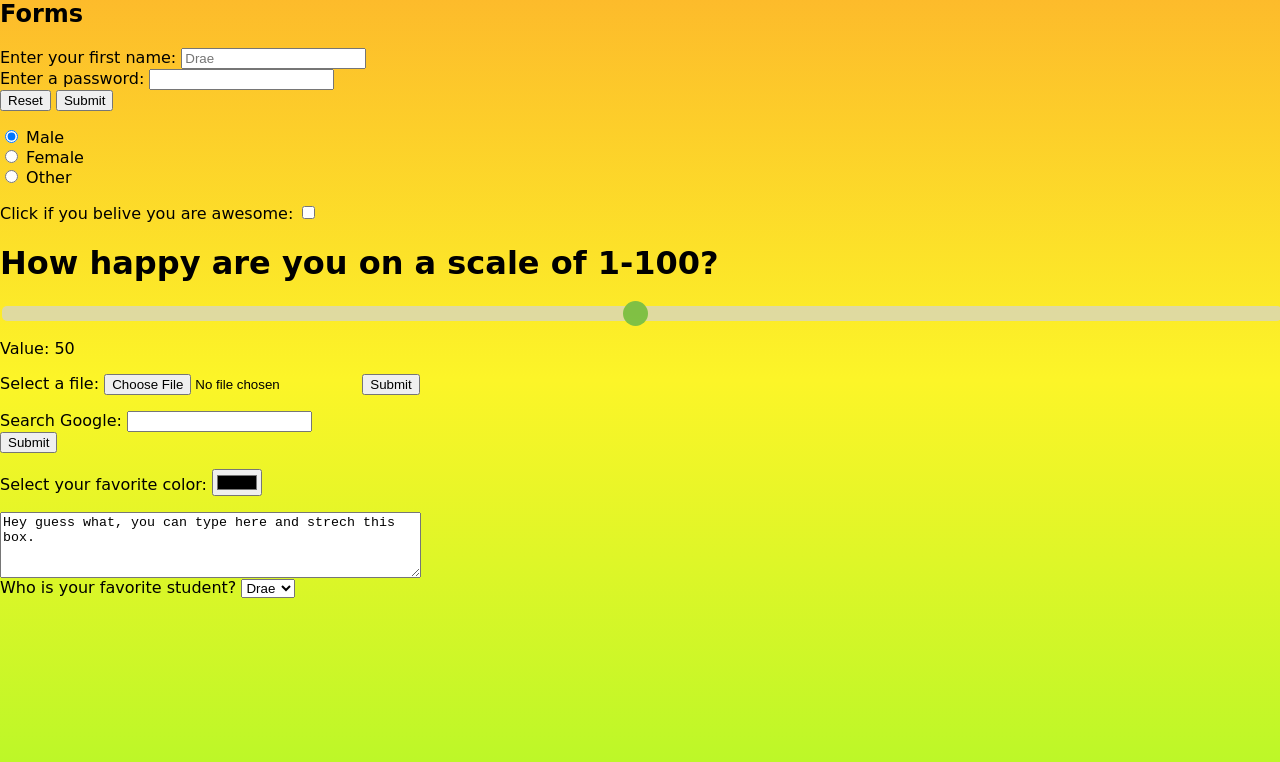
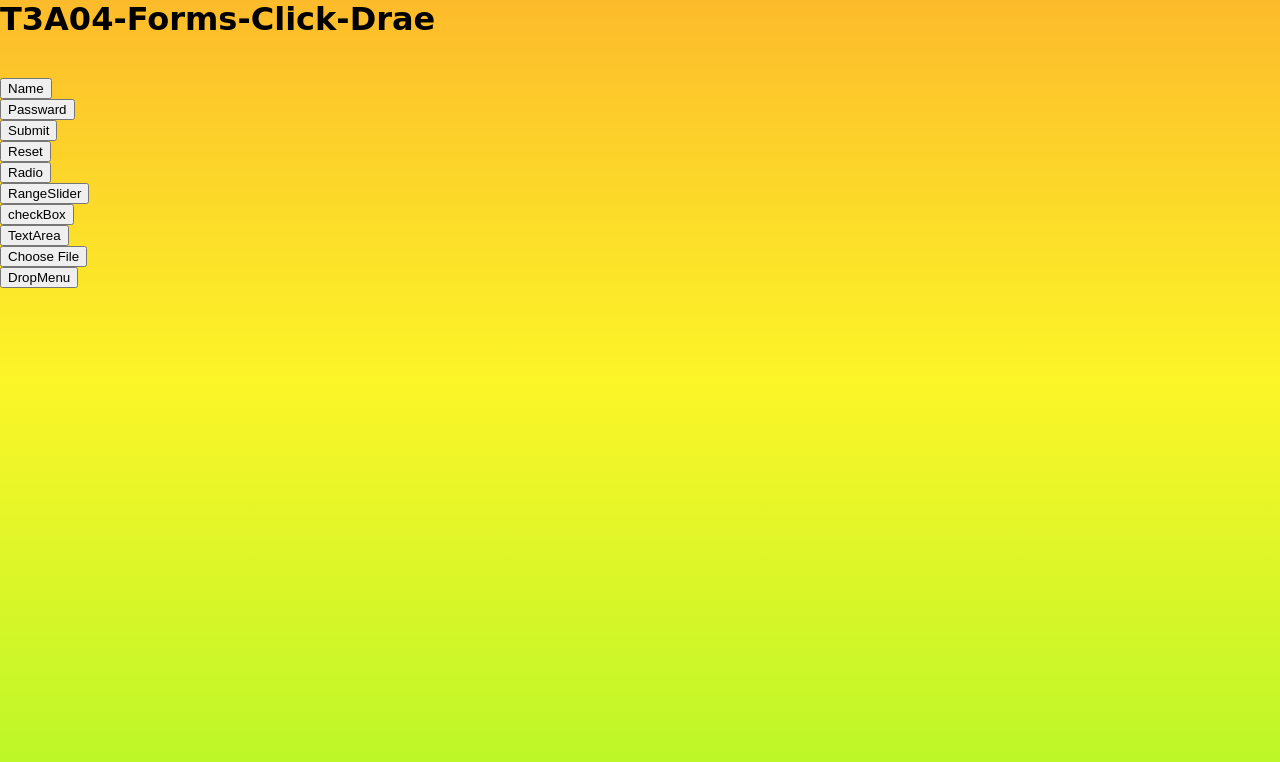
Before and after one commit to Drae2000/game-dev-2018, a plain HTML site: page Forms.html in a window 1280 px wide. Drawn offline with Linux system fonts and the light colour scheme.

Commit message:
Update Forms.html

```diff
--- a/Forms.html
+++ b/Forms.html
@@ -133,125 +133,104 @@ audio {
 	}
 }</style><body>
 
+<h1>T3A04-Forms-Click-Drae</h1><br>
+
+<input type=button value="Name" onclick="{
+
+    document.getElementById('myDiv01').innerHTML +=
+    '<input type=text value= Drae>' + '<br>'
+
+}">
+<br>
+<input type=button value="Passward" onclick="{
+
+    document.getElementById('myDiv01').innerHTML +=
+    '<input type=password><br>'
+
+}">
+<br>
+
+<input type=button value="Submit" onclick="{
+
+    document.getElementById('myDiv01').innerHTML +=
+    '<input type=submit><br>'
+
+}">
+  <br>
+
+  <input type=button value="Reset" onclick="{
+
+    document.getElementById('myDiv01').innerHTML +=
+    '<input type=reset value=Reset><br>'
+
+}">
+
+<br>
+
+    <input type=button value="Radio" onclick="{
+
+    document.getElementById('myDiv01').innerHTML +=
+ '<input type=radio name=myRad > ' + ' Male <input type=radio name=myRad> ' + ' Female <input type=radio name=myRad> ' + ' Other <br>'
+
+}">
+ <br>
 
 
-<h2>Forms</h2>
-<form name="myForm01">
-    Enter your first name: <input type=text value="" placeholder="Drae"><br>
-    Enter a password: <input type="password"><br>
-    <input type="reset" value="Reset">
-    <input type="submit"><br>
 
 
-</form>
-<form>
-  <input type="radio" name="gender" value="male" checked> Male<br>
-  <input type="radio" name="gender" value="female"> Female<br>
-  <input type="radio" name="gender" value="other"> Other
-</form>
-Click if you belive you are awesome: <input type="checkbox" id="myCheck"  onclick="myFunction()">
+<input type=button value="RangeSlider" onclick="{
 
-<h2><p id="text" style="display:none">You are awesome!</p></h2>
+    document.getElementById('myDiv01').innerHTML +=
+ '<input type=range value=3 Max=100><br>'
 
-<script>
-function myFunction() {
-    var checkBox = document.getElementById("myCheck");
-    var text = document.getElementById("text");
-    if (checkBox.checked == true){
-        text.style.display = "block";
-    } else {
-       text.style.display = "none";
-    }
-}
-</script>
-
-<style>
-.slidecontainer {
-    width: 100%;
-}
-
-.slider {
-    -webkit-appearance: none;
-    width: 100%;
-    height: 15px;
-    border-radius: 5px;
-    background: #d3d3d3;
-    outline: none;
-    opacity: 0.7;
-    -webkit-transition: .2s;
-    transition: opacity .2s;
-}
-
-.slider:hover {
-    opacity: 1;
-}
-
-.slider::-webkit-slider-thumb {
-    -webkit-appearance: none;
-    appearance: none;
-    width: 25px;
-    height: 25px;
-    border-radius: 50%;
-    background: #4CAF50;
-    cursor: pointer;
-}
-
-.slider::-moz-range-thumb {
-    width: 25px;
-    height: 25px;
-    border-radius: 50%;
-    background: #4CAF50;
-    cursor: pointer;
-}
-</style>
-</head>
-<body>
-
-<h1>How happy are you on a scale of 1-100?</h1>
-
-<div class="""slidecontainer">
-  <input type="range" min="1" max="100" value="50" class="slider" id="myRange">
-  <p>Value: <span id="demo"></span></p>
-</div>
-
-<script>
-var slider = document.getElementById("myRange");
-var output = document.getElementById("demo");
-output.innerHTML = slider.value;
-
-slider.oninput = function() {
-  output.innerHTML = this.value;
-}
-</script>
-
-<form action="/action_page.php">
-  Select a file: <input type="file" name="img">
-  <input type="submit">
-</form>
-<form action="/action_page.php">
-  Search Google: <input type="search" name="googlesearch"><br>
-  <input type="submit">
-</form>
-
-<form action="/action_page.php">
-  Select your favorite color: <input type="color" name="favcolor"><br>
-</form>
-
-<textarea rows="4" cols="50">
-Hey guess what, you can type here and strech this box.
-</textarea>
-<br>
-Who is your favorite student?
-<select>
-  <option value="volvo">Drae</option>
-  <option value="saab">John</option>
-  <option value="opel">Nick</option>
-  <option value="audi">Ryan</option>
-</select>
+}">
+ <br>
 
 
-  </div>
-</div>
+  <input type=button value="checkBox" onclick="{
+
+    document.getElementById('myDiv01').innerHTML +=
+    '<input id=checkBox type=checkbox>'
+
+}">
+<br>
+
+
+
+
+<input type=button value="TextArea" onclick="{
+
+    document.getElementById('myDiv01').innerHTML +=
+ '<textarea rows=5 cols=70 nowrap>Wow</textarea><br>'
+
+}">
+ <br>
+
+ <input type=button value="Choose File" onclick="{
+
+    document.getElementById('myDiv01').innerHTML +=
+ '<input name=myFile type=file><br>'
+
+}">
+
+
+
+
+
+<br>
+
+
+
+ <input type=button value="DropMenu" onclick="{
+
+    document.getElementById('myDiv01').innerHTML +=
+ '<select>' + '<option value=volvo>Drae</option>' + ' <option value=saab>John</option>' + ' <option value=opel>Nick</option>' + ' <option value=audi>Ryan</option> '
+
+}">
+
+</body>
+<br><br><br>
+<div id="myDiv01"></div>
 
 </body>
 </body>
```
